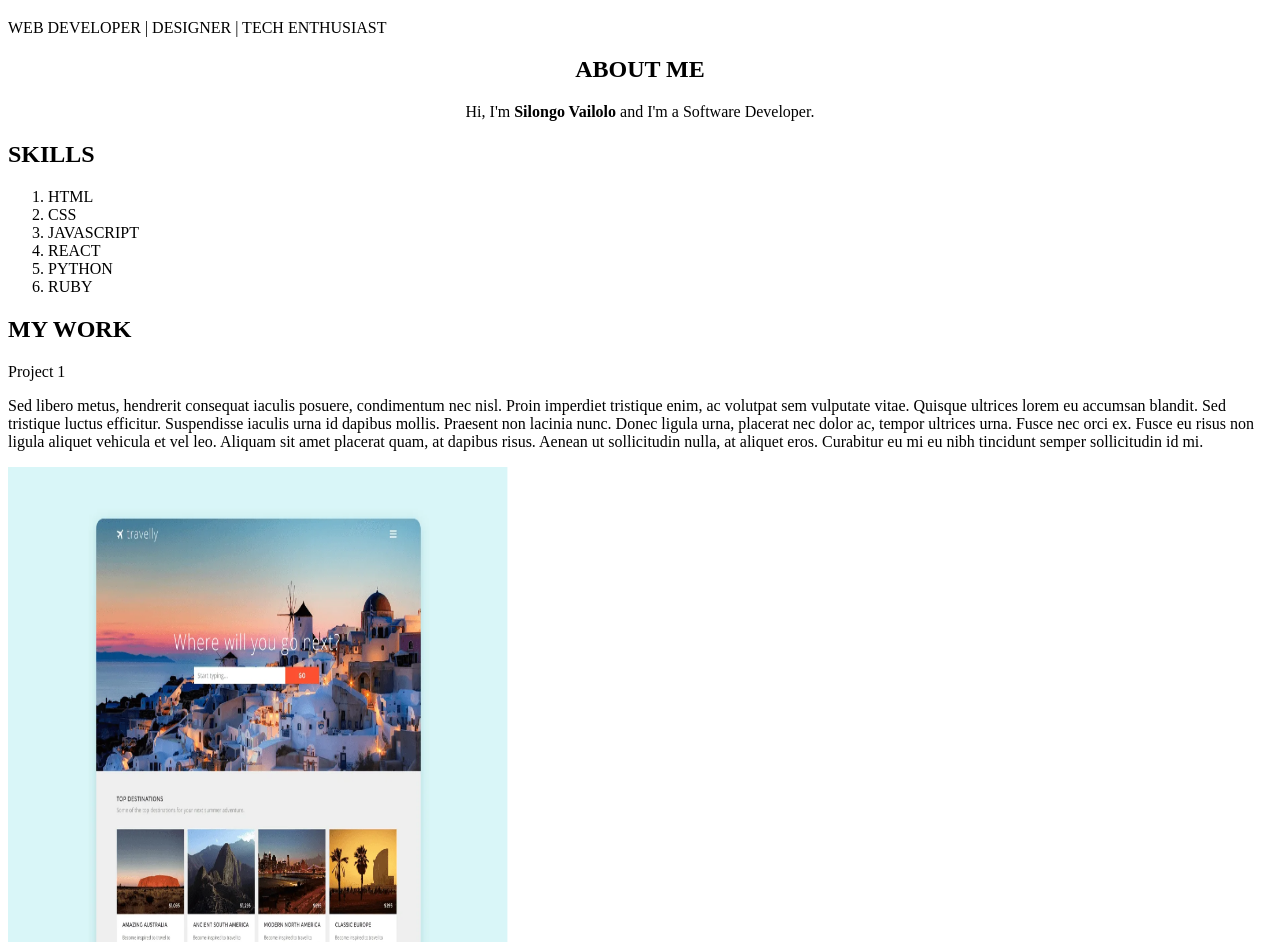
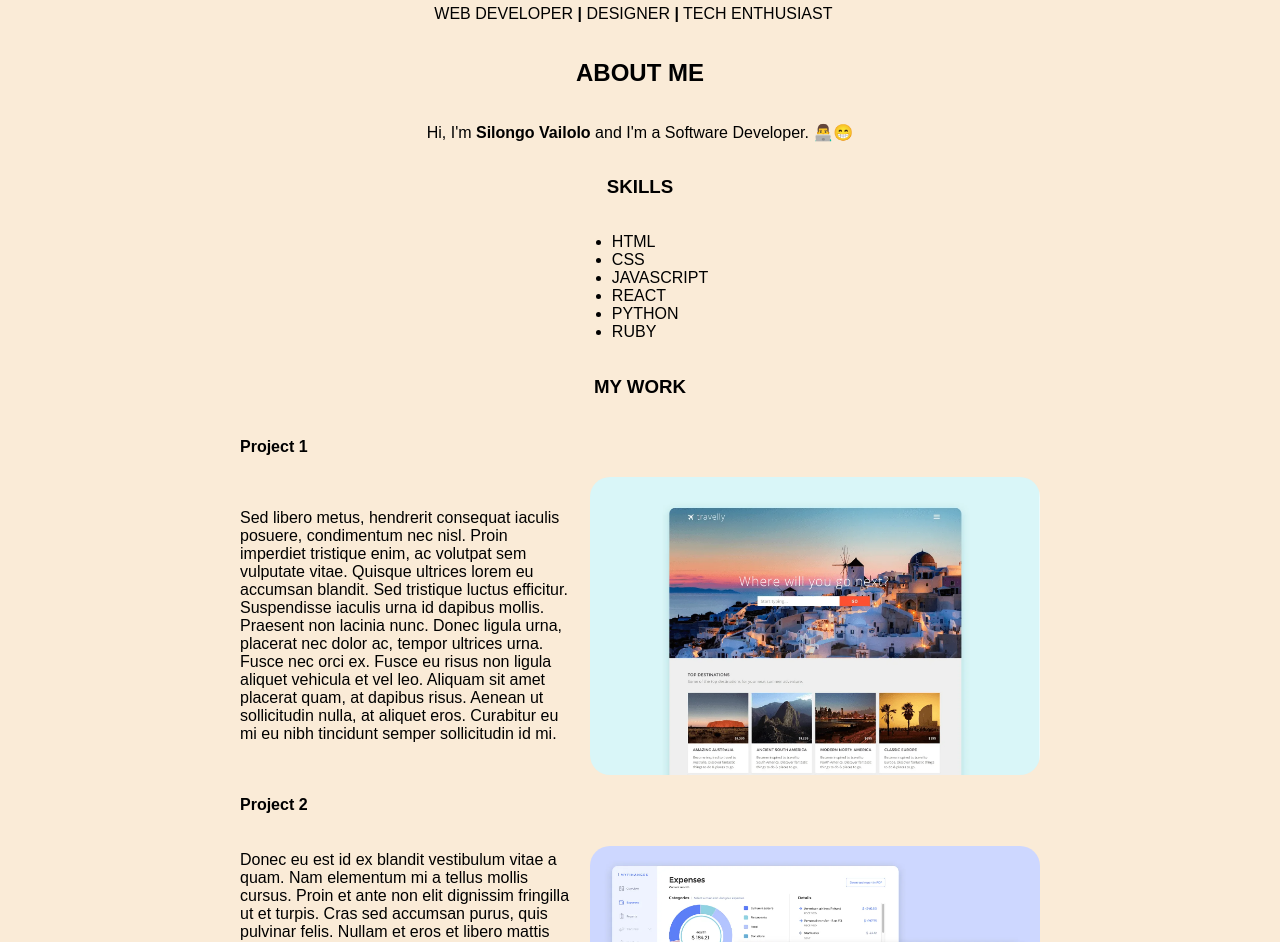
Before and after one commit to Mazkel/phase-0-project, a plain HTML site: page index.html in a window 1280 px wide. Shown: the part 83-1025 px from the top of the page. Drawn offline with Linux system fonts and the light colour scheme.

Commit message:
Applied css and stil currently checking html validator for any errors or mistakes.

```diff
--- a/index.html
+++ b/index.html
@@ -2,51 +2,53 @@
 <html lang="en">
     <head>
         <link rel="stylesheet" href="style.css">
-        <title>My Personal Website</title>
+        <meta charset="UTF-8">
+        <title>MY PERSONAL WEBSITE</title>
     </head>
     <body>
         <header>
-            <h1>MY PESRONAL WEBSITE</h1>
-         <p>WEB DEVELOPER | DESIGNER | TECH ENTHUSIAST</p>
+            <h1>MY PERSRONAL WEBSITE</h1>
+         <p>WEB DEVELOPER <strong>|</strong> DESIGNER <strong>|</strong> TECH ENTHUSIAST</p>
         </header>
 
-         <section id="bio">
-            <h2>ABOUT ME</h2>
-            <p>Hi, I'm <strong>Silongo Vailolo</strong> and I'm a Software Developer.</p>
+        <h2 class="about">ABOUT ME</h2>
+         <section>
+            <p>Hi, I'm <strong>Silongo Vailolo</strong> and I'm a Software Developer. 👨‍💻😁</p>
          </section>
 
-         <section id="skills">
-            <h2>SKILLS</h2>
-            <ol>
+         <h3>SKILLS</h3>
+         <section>
+            <ul>
                 <li>HTML</li>
                 <li>CSS</li>
                 <li>JAVASCRIPT</li>
                 <li>REACT</li>
                 <li>PYTHON</li>
                 <li>RUBY</li>
-            </ol>
+            </ul>
          </section>
 
-         <section id="work">
-            <h2>MY WORK</h2>
+         <h3>MY WORK</h3>
+         <section>
+            <h4>Project 1</h4>
             <div class="project">
-                Project 1
                 <p>Sed libero metus, hendrerit consequat iaculis posuere, condimentum nec nisl. Proin imperdiet tristique enim, ac volutpat sem vulputate vitae. Quisque ultrices lorem eu accumsan blandit. Sed tristique luctus efficitur. Suspendisse iaculis urna id dapibus mollis. Praesent non lacinia nunc. Donec ligula urna, placerat nec dolor ac, tempor ultrices urna. Fusce nec orci ex. Fusce eu risus non ligula aliquet vehicula et vel leo. Aliquam sit amet placerat quam, at dapibus risus. Aenean ut sollicitudin nulla, at aliquet eros. Curabitur eu mi eu nibh tincidunt semper sollicitudin id mi.</p>
-                <img src="images/prj1.png" width="500px" height="500">
+                <img src="images/prj1.png" class="prj1" alt="screenshot of project 1 ">
             </div>
+            <h4>Project 2</h4>
             <div class="project">
-                Project 2
                 <p>Donec eu est id ex blandit vestibulum vitae a quam. Nam elementum mi a tellus mollis cursus. Proin et ante non elit dignissim fringilla ut et turpis. Cras sed accumsan purus, quis pulvinar felis. Nullam et eros et libero mattis molestie a iaculis elit. Suspendisse justo metus, tincidunt vitae commodo eget, interdum lobortis dolor. Vestibulum enim felis, bibendum eget lectus nec, ornare tincidunt massa. Donec a dui ac velit pulvinar malesuada vel a lectus. In laoreet congue velit sit amet pharetra. Suspendisse porta nec dui vitae tempor. Phasellus scelerisque urna diam, eu cursus risus lobortis ac. Pellentesque vehicula velit vel nulla finibus, vel gravida est tincidunt.</p>
-                <img src="images/prj2.png" width="500px" height="500">
+                <img src="images/prj2.png" class="prj2" alt="screenshot ofproject 2">
             </div>
+            <h4>Project 3</h4>
             <div class="project">
-                Project 3
                 <p>Phasellus cursus pulvinar ante ut consectetur. In efficitur nisl ut nunc lacinia consequat. Donec a semper diam. Etiam faucibus suscipit sapien in rhoncus. Nulla facilisi. Donec facilisis neque est, id tempus nunc fermentum vitae. In egestas, mi sed semper consectetur, urna tellus pellentesque enim, nec pretium nibh augue dictum neque. Nunc ullamcorper nec justo eu aliquet. Pellentesque ut tortor fermentum dui congue hendrerit. Curabitur sagittis leo vel molestie eleifend. Phasellus pulvinar velit eros, vitae varius est ullamcorper id.</p>
-                <img src="images/prj3.png" width="500px" height="500">
+                <img src="images/prj3.png" class="prj3" alt="screenshot project 3">
+            </div>
             </section>
 
          <footer>
-            <p>Contact me at <a href="mailto:email_address">silongo68@hotmail.com</a></p>
+            <p>Contact me at <a href="mailto:silongo68@hotmail.com">silongo68@hotmail.com</a></p>
          </footer>
 
     </body>
--- a/style.css
+++ b/style.css
@@ -1,49 +1,29 @@
-html{
-    height: 100%;
-    width: 100%;
+body {
+    display: flex;
+    font-family: Arial, Helvetica, sans-serif;
+    flex-direction: column;
+    align-items: center;
+    background-color: antiquewhite;
 }
 
-body{
-    background-image: url(chip.avif);
-    background-repeat: no-repeat;
-    background-size: cover;
-    background-position: center;
-}
-
-h1 {
-    display: block;
-    text-align: center;
-    margin-top: 10px;
-    font-size: 50px;
-    color:aliceblue;
-}
-
-#h2 {
-    text-align: center;
-    color: rgb(255, 255, 255);
-    font-size: 30px;
-    margin-top: 50px;
-    cursor: pointer;
-}
-
-.container {
-    display: flex;
-    flex-direction: column;
-    justify-content: flex-start;
-    align-items: center;
-    margin:0 auto;
-    width: 310px;
-    height: 230px;
-    background-color:blanchedalmond;
+.prj1, .prj2, .prj3 {
+    height: 400;
+    width: 450px;
+    border-radius: 20px;
 }
 
 #bio {
-    text-align: center;
-    color: black;
+    font-size: large;
 }
 
-.p {
-    text-align: center;
-    font-size: 20px;
-    color:black
+.project {
+    display: flex;
+    align-items: center;
+    gap: 20px;
+    max-width: 800px;
 }
+
+.project {
+    order: 0;
+    font-family: sans-serif ;
+}
```
